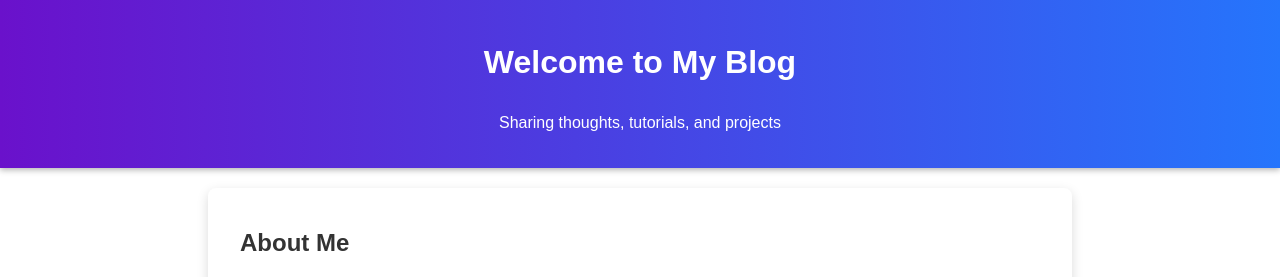
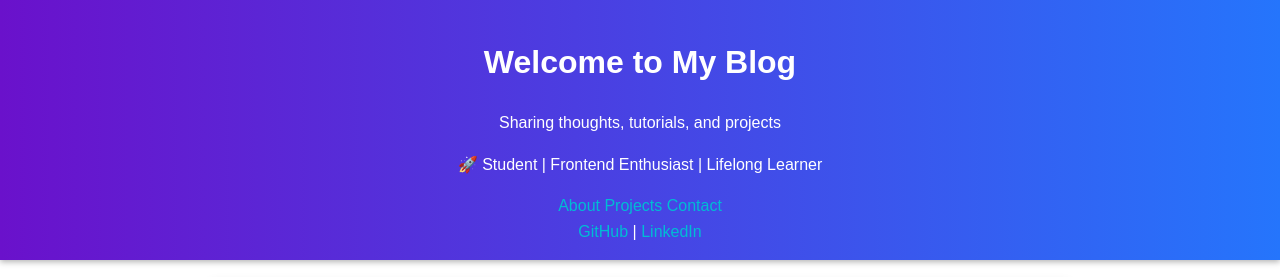
Before and after one commit to did224/personal-blog, a plain HTML site: page index.html in a window 1280 px wide. Shown: the top 277 px of the page. Drawn offline with Linux system fonts and the light colour scheme.

Commit message:
Add files via upload

```diff
--- a/index.html
+++ b/index.html
@@ -27,9 +27,21 @@
 
 <body>
   <header>
-    <h1>Welcome to My Blog</h1>
-    <p>Sharing thoughts, tutorials, and projects</p>
-  </header>
+  <h1>Welcome to My Blog</h1>
+  <p>Sharing thoughts, tutorials, and projects</p>
+  <p class="tagline">🚀 Student | Frontend Enthusiast | Lifelong Learner</p>
+
+  <nav class="main-nav">
+    <a href="#about">About</a>
+    <a href="#projects">Projects</a>
+    <a href="#contact">Contact</a>
+  </nav>
+
+  <div class="social-links">
+    <a href="https://github.com/yourusername" target="_blank">GitHub</a> |
+    <a href="https://linkedin.com/in/yourusername" target="_blank">LinkedIn</a>
+  </div>
+</header>
 
   <section class="about">
   <h2>About Me</h2>
```
